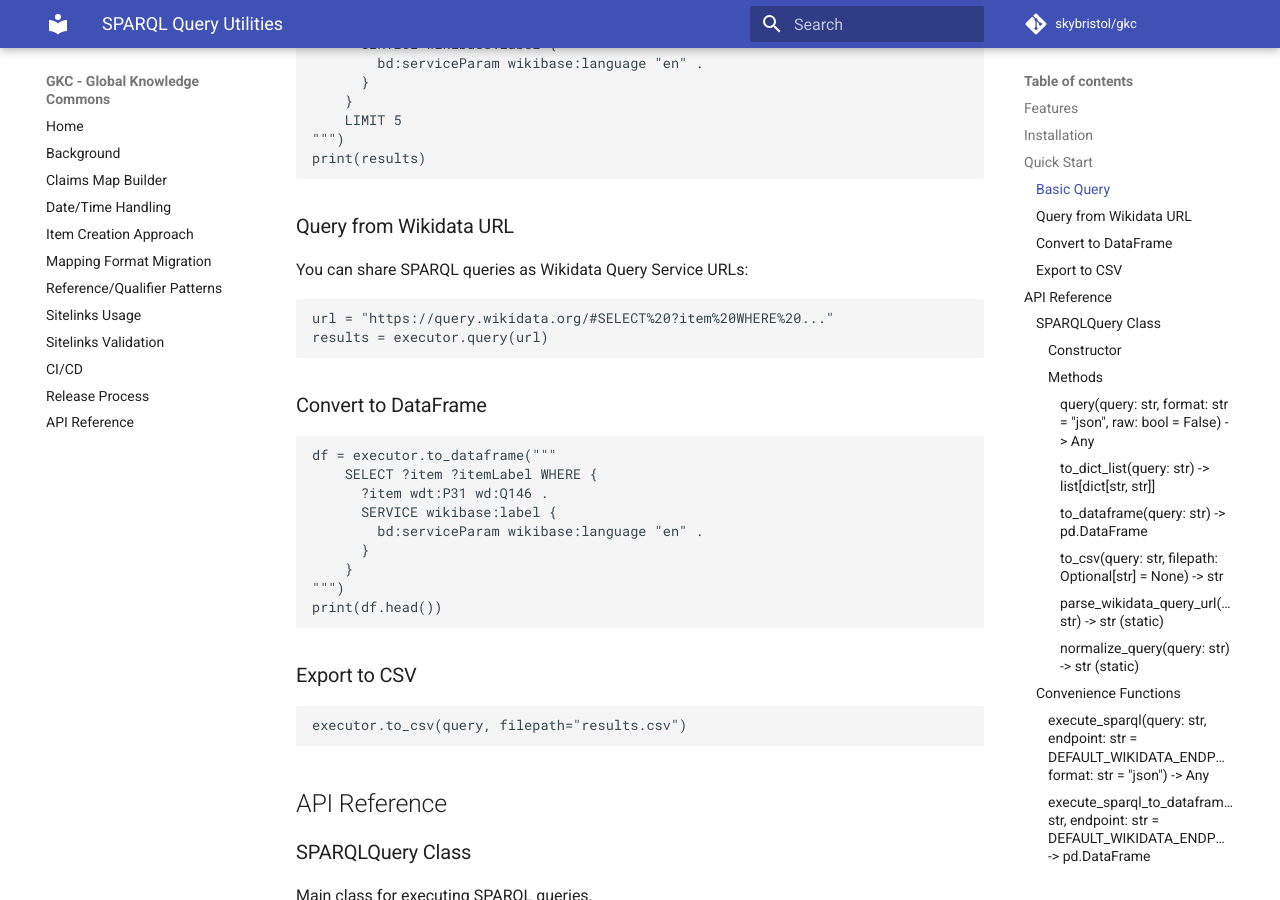
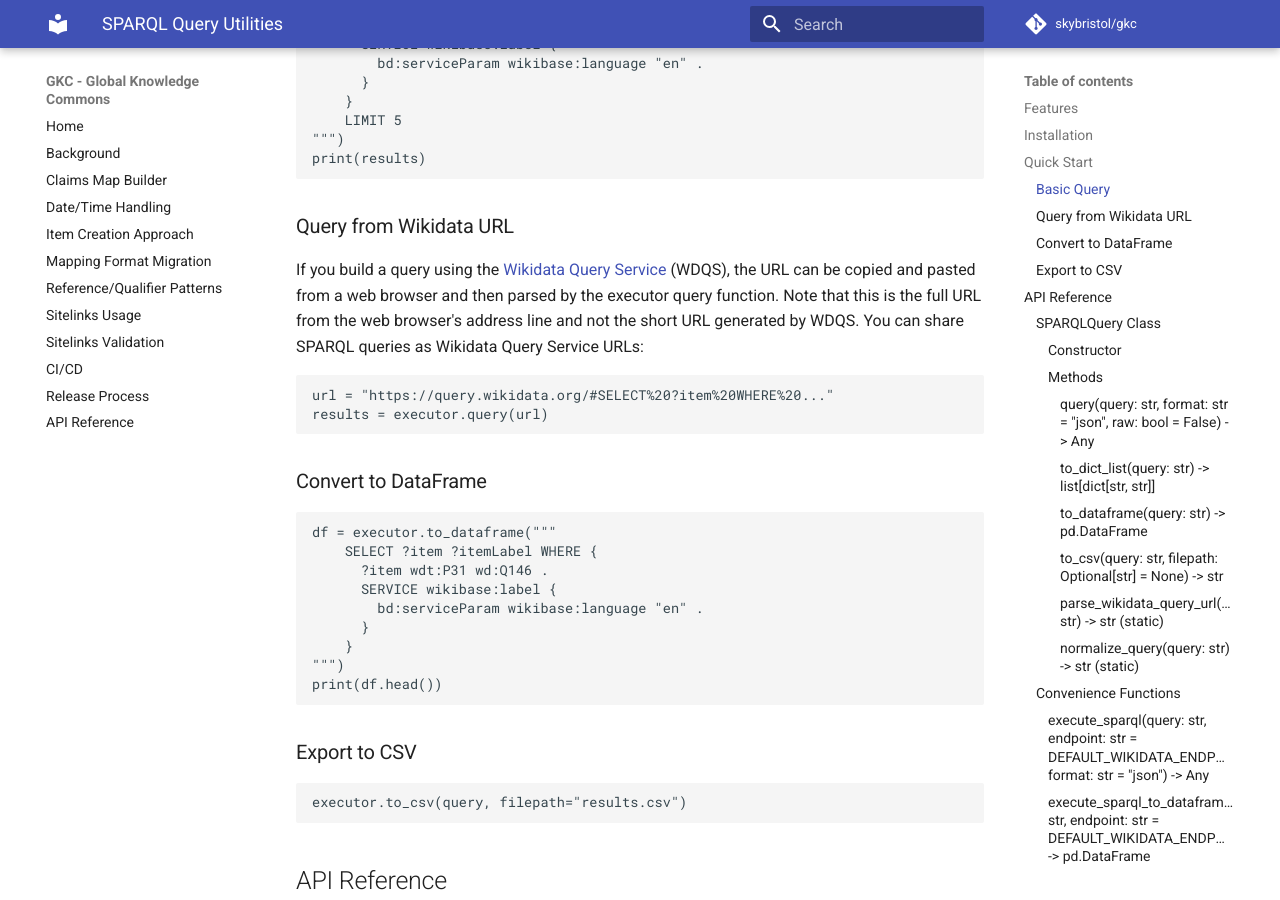
Before and after one commit to skybristol/gkc, an MkDocs documentation site: the page built from docs/sparql_queries.md, in a window 1280 px wide and 900 px high, scrolled down 940 px. Built offline with MkDocs 1.6.1 and Material for MkDocs 9.7.7, drawn with Linux system fonts in a browser that asks for light colours; comment, search, counter and statistics services are not loaded.

Commit message:
Docs fixes

````diff
--- a/docs/sparql_queries.md
+++ b/docs/sparql_queries.md
@@ -43,7 +43,7 @@ print(results)
 
 ### Query from Wikidata URL
 
-You can share SPARQL queries as Wikidata Query Service URLs:
+If you build a query using the [Wikidata Query Service](https://query.wikidata.org/) (WDQS), the URL can be copied and pasted from a web browser and then parsed by the executor query function. Note that this is the full URL from the web browser's address line and not the short URL generated by WDQS. You can share SPARQL queries as Wikidata Query Service URLs:
 
 ```python
 url = "https://query.wikidata.org/#SELECT%20?item%20WHERE%20..."
````
Also changed, not shown: docs/api/sparql.md (+4 -4 lines), docs/index.md (+5 -0 lines).
